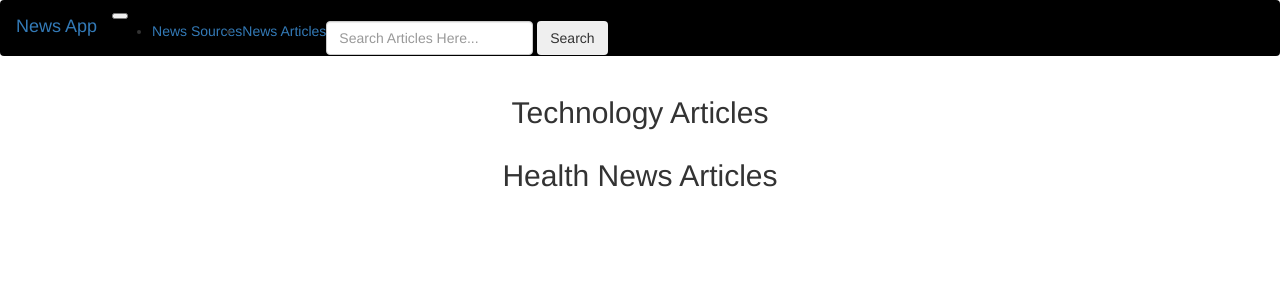
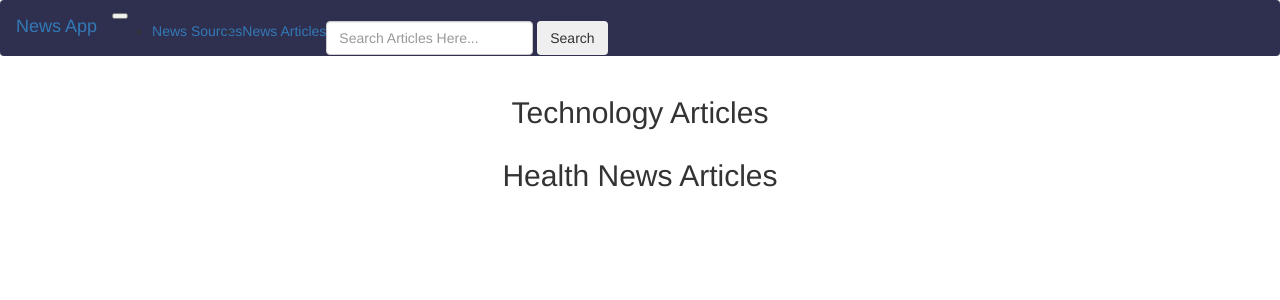
Before and after one commit to Aprilwairimu/news-article, a Flask app: template app/templates/articles.html in a window 1280 px wide. Shown: the top 300 px of the page. Run offline with Flask 2, Linux system fonts and the light colour scheme; the template is opened without the code that fills it, so the values that code supplies are empty; some libraries are stand-ins or nearby versions.

Commit message:
styled the navbar

```diff
--- a/app/templates/articles.html
+++ b/app/templates/articles.html
@@ -7,7 +7,7 @@
 {% endblock %}
 
 {% block content %}
-<div class="container-fluid" id="allsources">
+<div class="container-fluid" id="allsources display-flex">
     <div class="overlay container-fluid">
         <h2 class="text-center headers">Technology Articles</h2>
         {{macro.display_new_articles(tech)}}
--- a/app/templates/navbar.html
+++ b/app/templates/navbar.html
@@ -1,4 +1,4 @@
-<nav class="navbar navbar-expand-lg navbar-light fixed-top" style="background-color: black">
+<nav class="navbar navbar-expand-lg navbar-light fixed-top" style="background-color: rgb(47, 47, 79);">
     <a class="navbar-brand" href="/">News App</a>
     <button class="navbar-toggler" type="button" data-toggle="collapse" data-target="#navbarSupportedContent"
         aria-controls="navbarSupportedContent" aria-expanded="false" aria-label="Toggle navigation">
@@ -10,11 +10,11 @@
             <li class="nav-item active">
                 <a class="nav-link" href="/">News Sources<span class="sr-only">(current)</span></a>
             </li>
-            <li class="nav-item active">
+            <li class="nav-item active mr-sm-2 d-flex">
                 <a class="nav-link" href="/News-Articles"> News Articles </a>
             </li>
         </ul>
-        <form class="form-inline my-2 my-lg-0">
+        <form class="form-inline my-2 my-lg-0 d-flex">
             <input class="form-control mr-sm-2 " type="search" placeholder="Search Articles Here..." aria-label="Search"
                 name="article_name">
             <button class="btn btn-outline-success my-2 my-sm-0" type="submit">Search</button>
```
